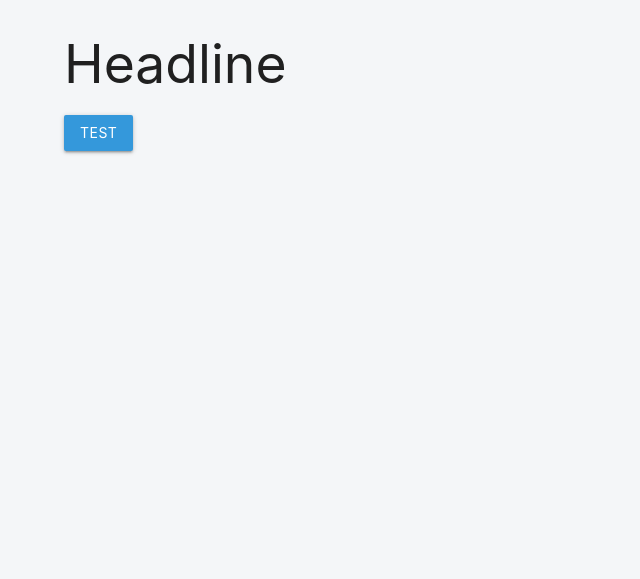
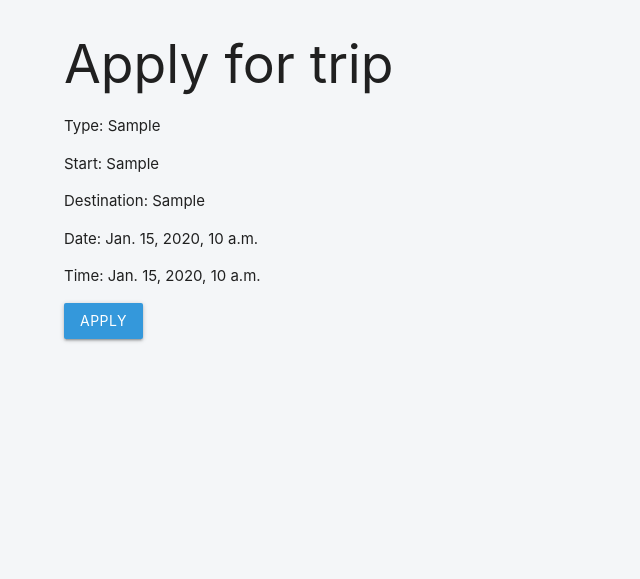
Before and after one commit to thilohuellmann/mobility-hack, a Django app: template mobility/static/templates/mobility/trip_details_supporter.html in a window 1280 px wide. Shown: the part 23-602 px from the top of the page, without its empty margins (0-640 px from the left). Run offline with Django 3.2, Linux system fonts and the light colour scheme; the template is opened without the code that fills it: most values are stand-ins (such as "Sample title", 1, 10 or a date in 2020); parts of the project's set-up code (start-up, migrations or seed data) failed here and were passed over; some libraries are stand-ins or nearby versions.

Commit message:
more templates

```diff
--- a/mobility/static/templates/mobility/trip_details_supporter.html
+++ b/mobility/static/templates/mobility/trip_details_supporter.html
@@ -2,8 +2,24 @@
 
 {% block content %}
 
-<h2>Headline</h2>
+<h2>Apply for trip</h2>
 
-<button class="btn">Test</button>
+<p>Type: {{ trip.job_type }}</p>
+<p>Start: {{ trip.start_loc }}</p>
+<p>Destination: {{ trip.end_loc }}</p>
+
+{% if trip.start_time_type == 'flexible' %}
+  <p>Date: {{ trip.date }}</p>
+  <p>Time slot: {{ trip.time_slot }}</p>
+{% else %}
+  <p>Date: {{ trip.date }}</p>
+  <p>Time: {{ trip.time }}</p>
+{% endif %}
+
+
+<form method="POST">
+{% csrf_token %}
+  <button type="submit" class="btn" name="">Apply</button>
+</form>
 
 {% endblock %}
```
Also changed, not shown: mobility/static/templates/mobility/trip_details_senior.html (+18 -2 lines), mobility/views.py (+28 -3 lines).
